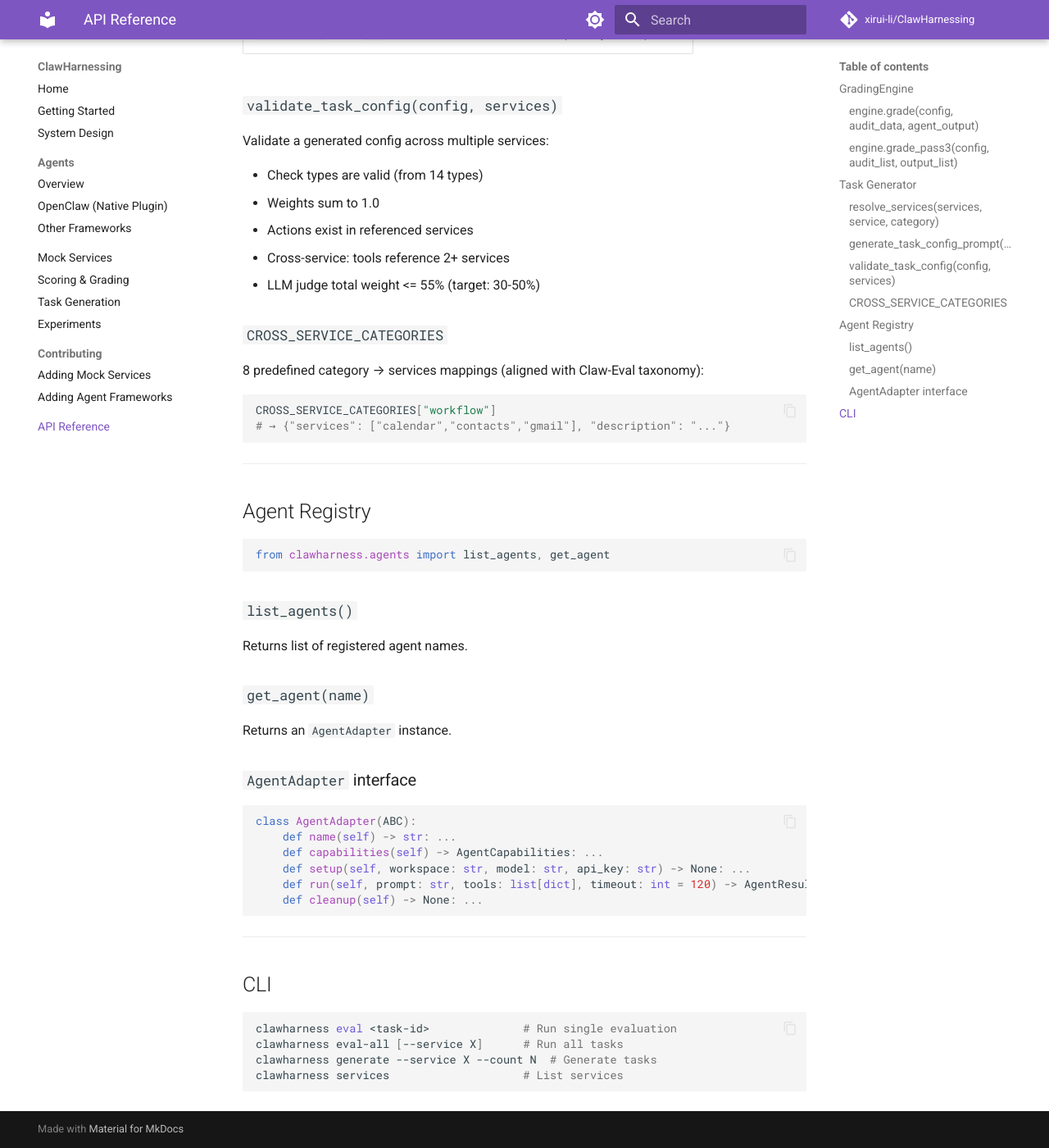
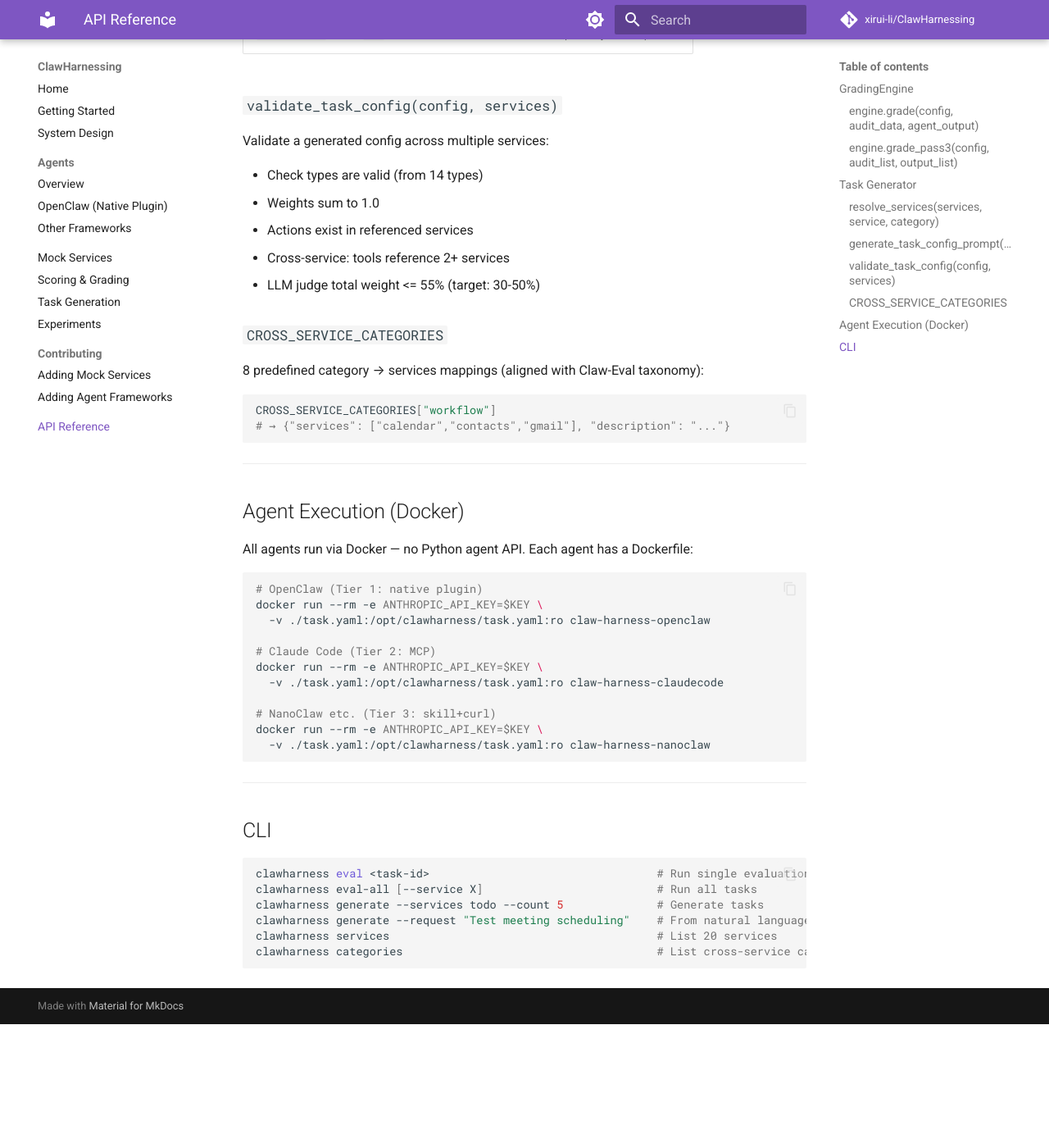
Before and after one commit to xirui-li/ClawEnvKit, an MkDocs documentation site: the page built from docs/api.md, in a window 1280 px wide and 1400 px high, scrolled down 2569 px. Shown: the whole window at 82% size. Built offline with MkDocs 1.6.1 and Material for MkDocs 9.7.7, drawn with Linux system fonts in a browser that asks for light colours; comment, search, counter and statistics services are not loaded; after the commit the page ends 3818 px from its top, so only the background shows below that.

Commit message:
Remove dead Python agent API from README + docs
Agent adapters were deleted (commit e442d8c). Replaced Python API
examples with Docker commands (the actual execution path).

Co-Authored-By: Claude Opus 4.6 (1M context) <noreply@anthropic.com>

````diff
--- a/docs/api.md
+++ b/docs/api.md
@@ -119,29 +119,22 @@ CROSS_SERVICE_CATEGORIES["workflow"]
 
 ---
 
-## Agent Registry
+## Agent Execution (Docker)
 
-```python
-from clawharness.agents import list_agents, get_agent
-```
+All agents run via Docker — no Python agent API. Each agent has a Dockerfile:
 
-### `list_agents()`
+```bash
+# OpenClaw (Tier 1: native plugin)
+docker run --rm -e ANTHROPIC_API_KEY=$KEY \
+  -v ./task.yaml:/opt/clawharness/task.yaml:ro claw-harness-openclaw
 
-Returns list of registered agent names.
+# Claude Code (Tier 2: MCP)
+docker run --rm -e ANTHROPIC_API_KEY=$KEY \
+  -v ./task.yaml:/opt/clawharness/task.yaml:ro claw-harness-claudecode
 
-### `get_agent(name)`
-
-Returns an `AgentAdapter` instance.
-
-### `AgentAdapter` interface
-
-```python
-class AgentAdapter(ABC):
-    def name(self) -> str: ...
-    def capabilities(self) -> AgentCapabilities: ...
-    def setup(self, workspace: str, model: str, api_key: str) -> None: ...
-    def run(self, prompt: str, tools: list[dict], timeout: int = 120) -> AgentResult: ...
-    def cleanup(self) -> None: ...
+# NanoClaw etc. (Tier 3: skill+curl)
+docker run --rm -e ANTHROPIC_API_KEY=$KEY \
+  -v ./task.yaml:/opt/clawharness/task.yaml:ro claw-harness-nanoclaw
 ```
 
 ---
@@ -149,8 +142,10 @@ class AgentAdapter(ABC):
 ## CLI
 
 ```bash
-clawharness eval <task-id>              # Run single evaluation
-clawharness eval-all [--service X]      # Run all tasks
-clawharness generate --service X --count N  # Generate tasks
-clawharness services                    # List services
+clawharness eval <task-id>                                  # Run single evaluation
+clawharness eval-all [--service X]                          # Run all tasks
+clawharness generate --services todo --count 5              # Generate tasks
+clawharness generate --request "Test meeting scheduling"    # From natural language
+clawharness services                                        # List 20 services
+clawharness categories                                      # List cross-service categories
 ```
````
Also changed, not shown: README.md (+5 -8 lines).
